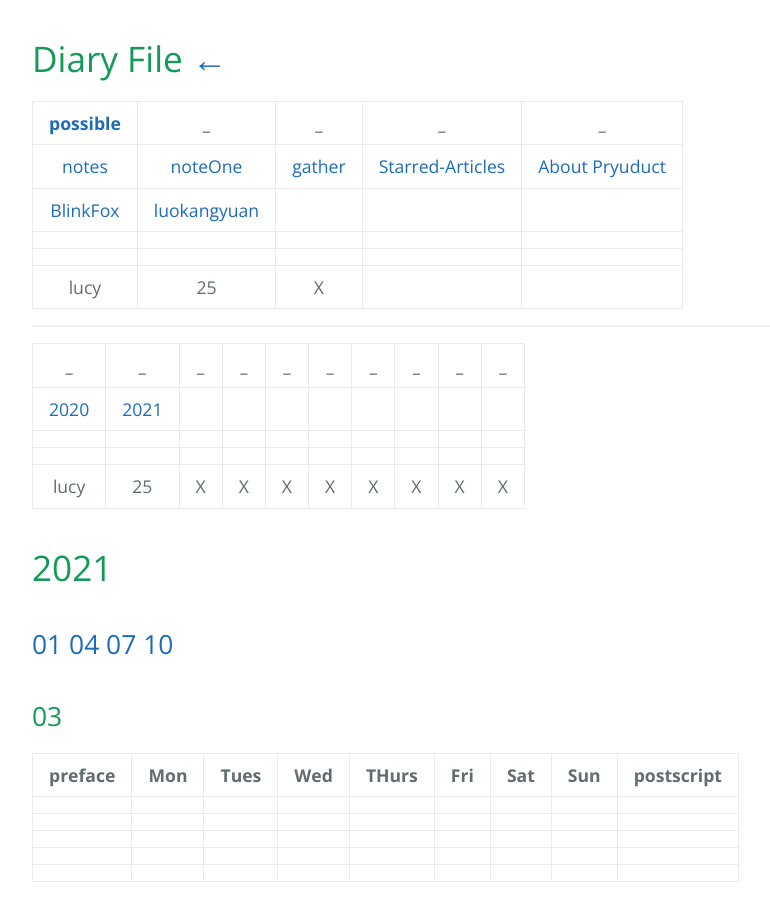
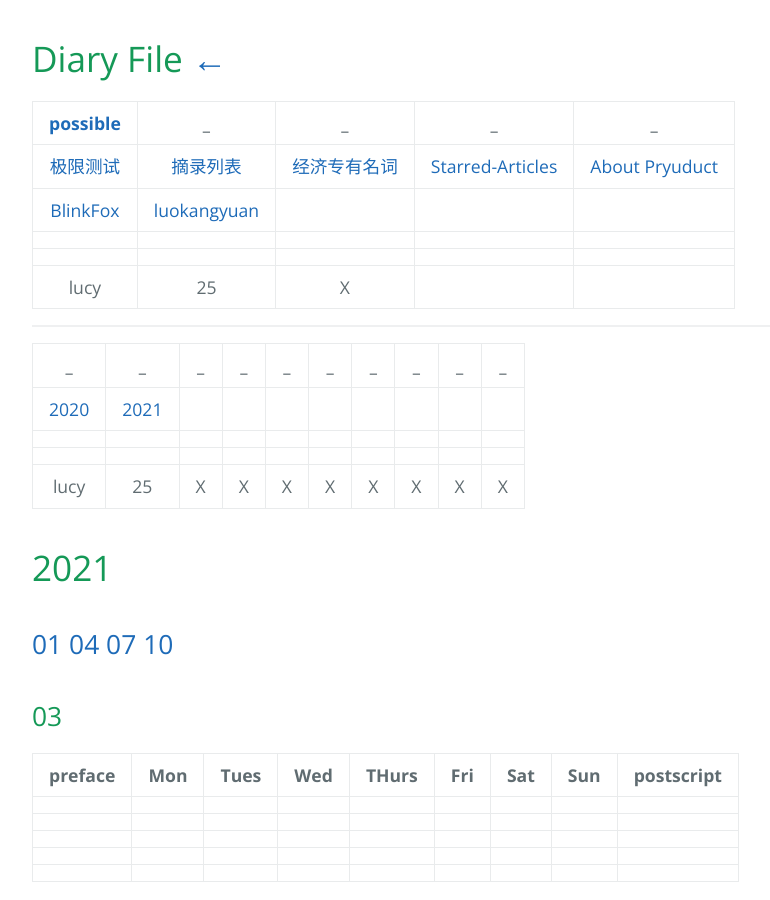
Before and after one commit to AmbroseRen/test, a Jekyll site: the page built from Doc/Diary/index.md, in a window 1280 px wide and 900 px high. Shown: the whole window, without its empty margins (192-962 px from the left). Built offline with Jekyll 4.4.1, drawn with Linux system fonts in a browser that asks for light colours; our own code applies the rules of GitHub Pages for plain Markdown files; the repository's description, which GitHub fills in, is left out.

Commit message:
Update index.md

```diff
--- a/Doc/Diary/index.md
+++ b/Doc/Diary/index.md
@@ -2,7 +2,7 @@
 
 | [possible](possible/index.md) | _ | _ | _ | _ |
 |:---:|:---:|:---:|:---:|:---:|
-| [notes](notes.md) | [noteOne](noteOne.md) | [gather](gather.md) | [Starred-Articles](https://github.com/Yixiaohan/Starred-Articles) | [About Pryuduct](product.md) |
+| [极限测试](notes.md) | [摘录列表](noteOne.md) | [经济专有名词](gather.md) | [Starred-Articles](https://github.com/Yixiaohan/Starred-Articles) | [About Pryuduct](product.md) |
 | [BlinkFox](BlinkFox.md) | [luokangyuan](luokangyuan.md) | []() | []() | []() |
 | []() | []() | []() | []() | []() |
 | []() | []() | []() | []() | []() |
```
